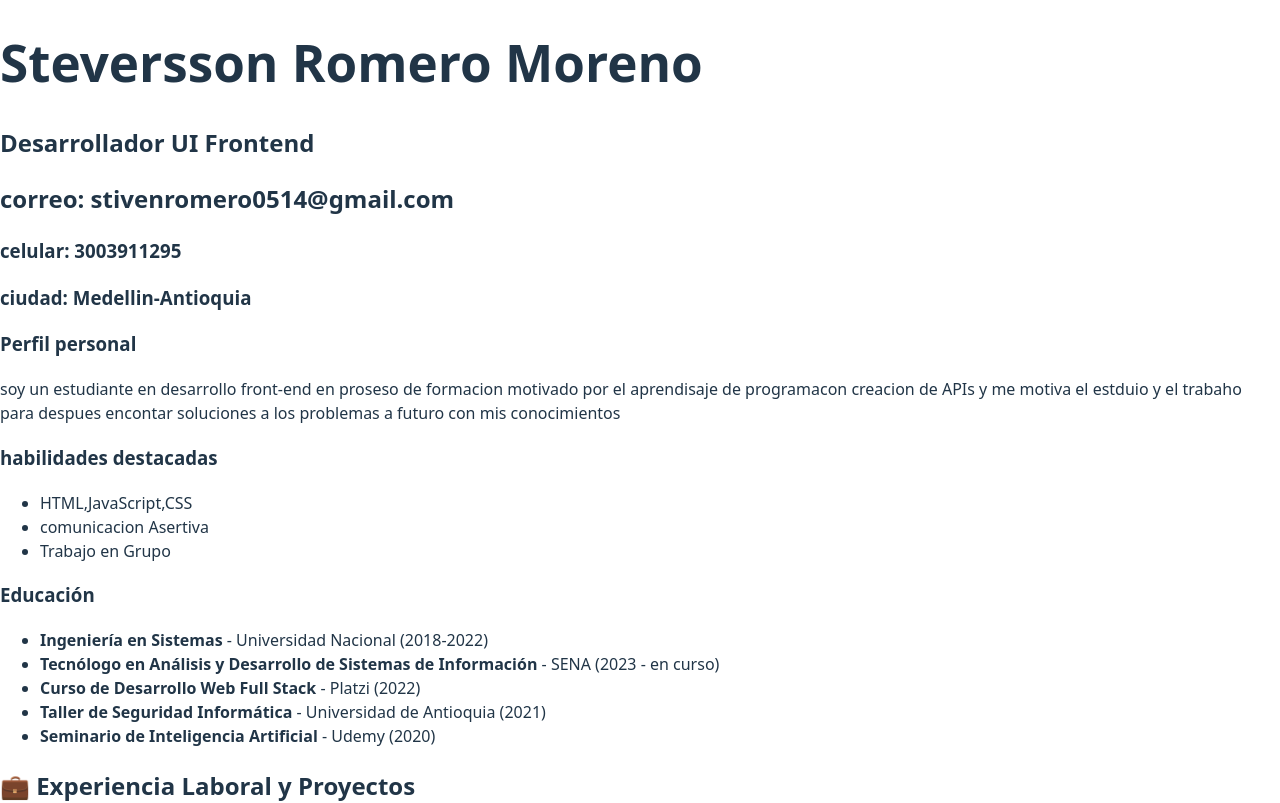
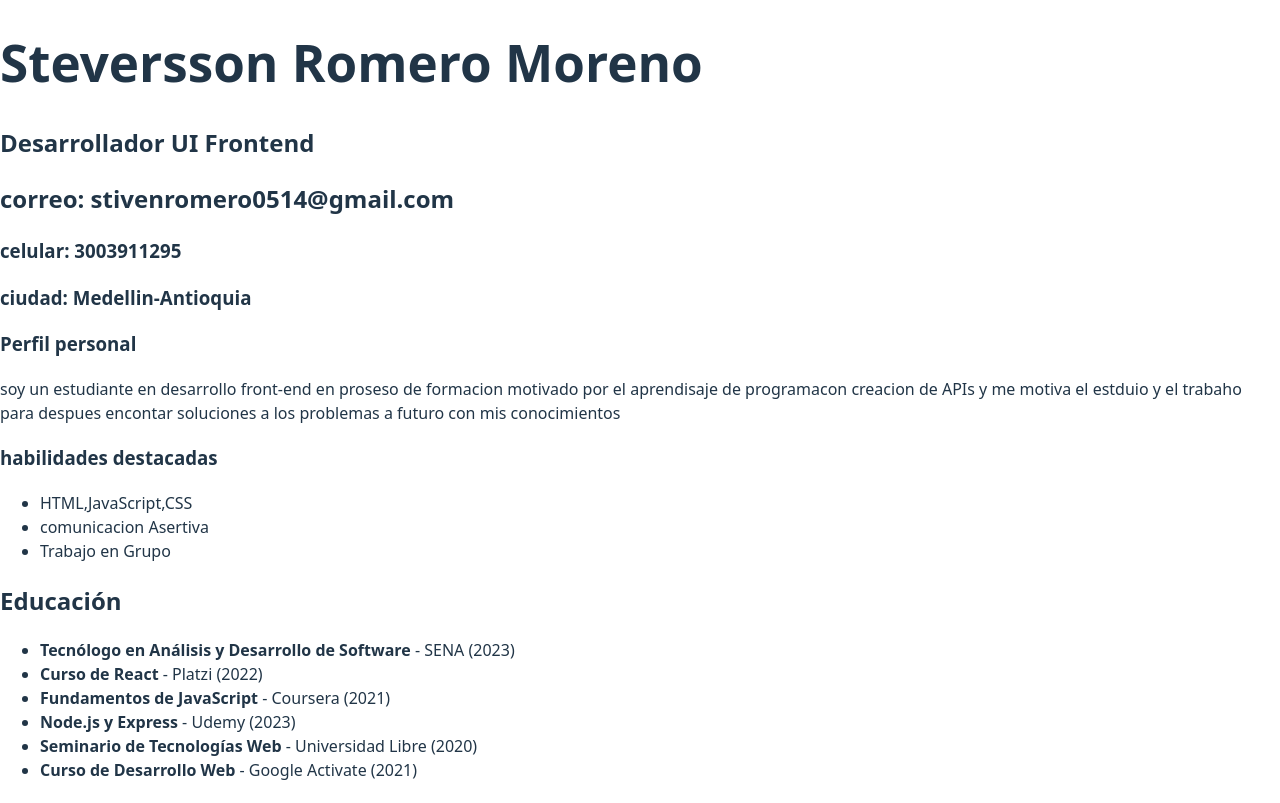
Before and after one commit to stivenromero14/cv-steverson-romero, a React (Vite) app in the folder mi-app-react/: page / in a window 1280 px wide. Shown: the top 803 px of the page. Built offline with nearby package versions, Linux system fonts and the light colour scheme.

Commit message:
feat: componente Educacion dinamico con formación complementaria

```diff
--- a/mi-app-react/src/components/Educacion.jsx
+++ b/mi-app-react/src/components/Educacion.jsx
@@ -1,23 +1,23 @@
+// src/components/Educacion.jsx
+const formacion = [
+  { institucion: "SENA", curso: "Tecnólogo en Análisis y Desarrollo de Software", año: 2023 },
+  { institucion: "Platzi", curso: "Curso de React", año: 2022 },
+  { institucion: "Coursera", curso: "Fundamentos de JavaScript", año: 2021 },
+  { institucion: "Udemy", curso: "Node.js y Express", año: 2023 },
+  { institucion: "Universidad Libre", curso: "Seminario de Tecnologías Web", año: 2020 },
+  { institucion: "Google Activate", curso: "Curso de Desarrollo Web", año: 2021 }
+];
+
 export default function Educacion() {
   return (
     <section>
-      <h3>Educación</h3>
+      <h2>Educación</h2>
       <ul>
-        <li>
-          <strong>Ingeniería en Sistemas</strong> - Universidad Nacional (2018-2022)
-        </li>
-        <li>
-          <strong>Tecnólogo en Análisis y Desarrollo de Sistemas de Información</strong> - SENA (2023 - en curso)
-        </li>
-        <li>
-          <strong>Curso de Desarrollo Web Full Stack</strong> - Platzi (2022)
-        </li>
-        <li>
-          <strong>Taller de Seguridad Informática</strong> - Universidad de Antioquia (2021)
-        </li>
-        <li>
-          <strong>Seminario de Inteligencia Artificial</strong> - Udemy (2020)
-        </li>
+        {formacion.map((edu, i) => (
+          <li key={i}>
+            <strong>{edu.curso}</strong> - {edu.institucion} ({edu.año})
+          </li>
+        ))}
       </ul>
     </section>
   );
```
